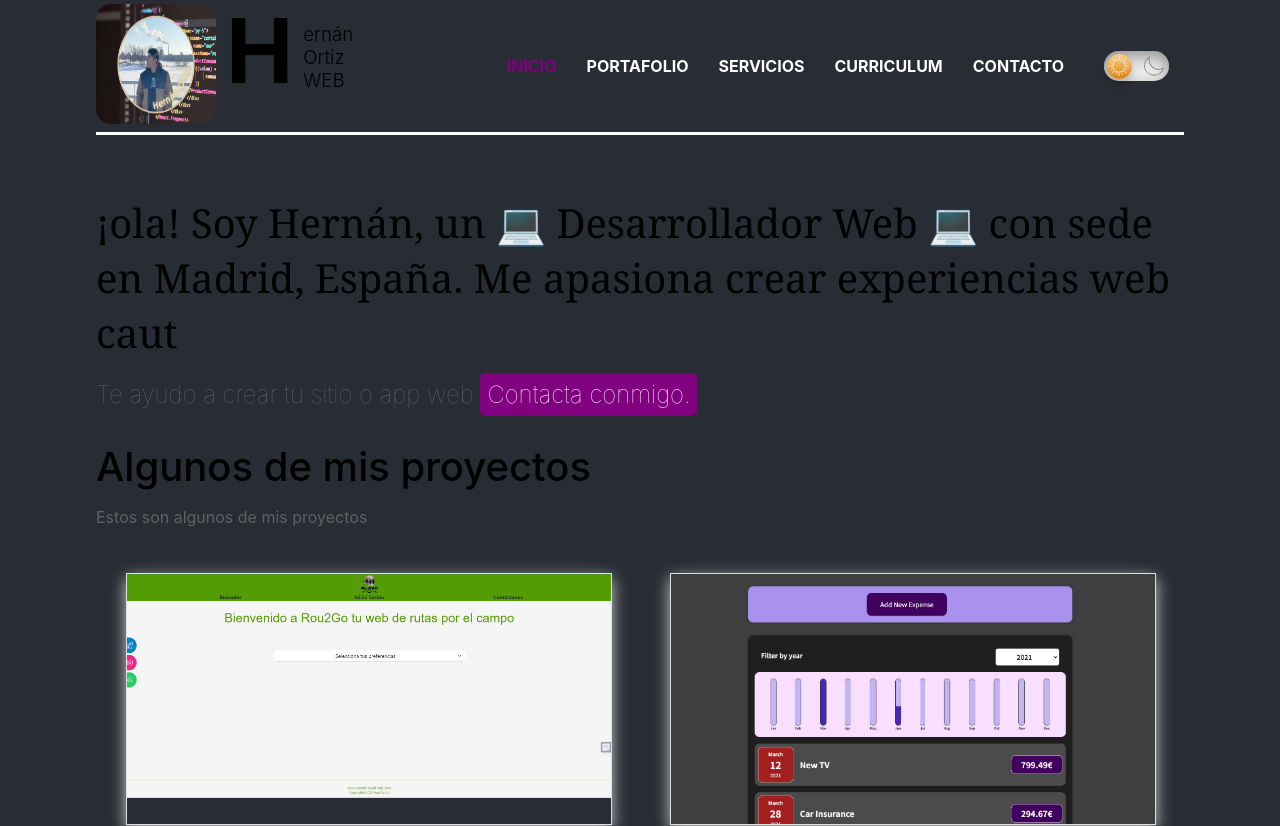
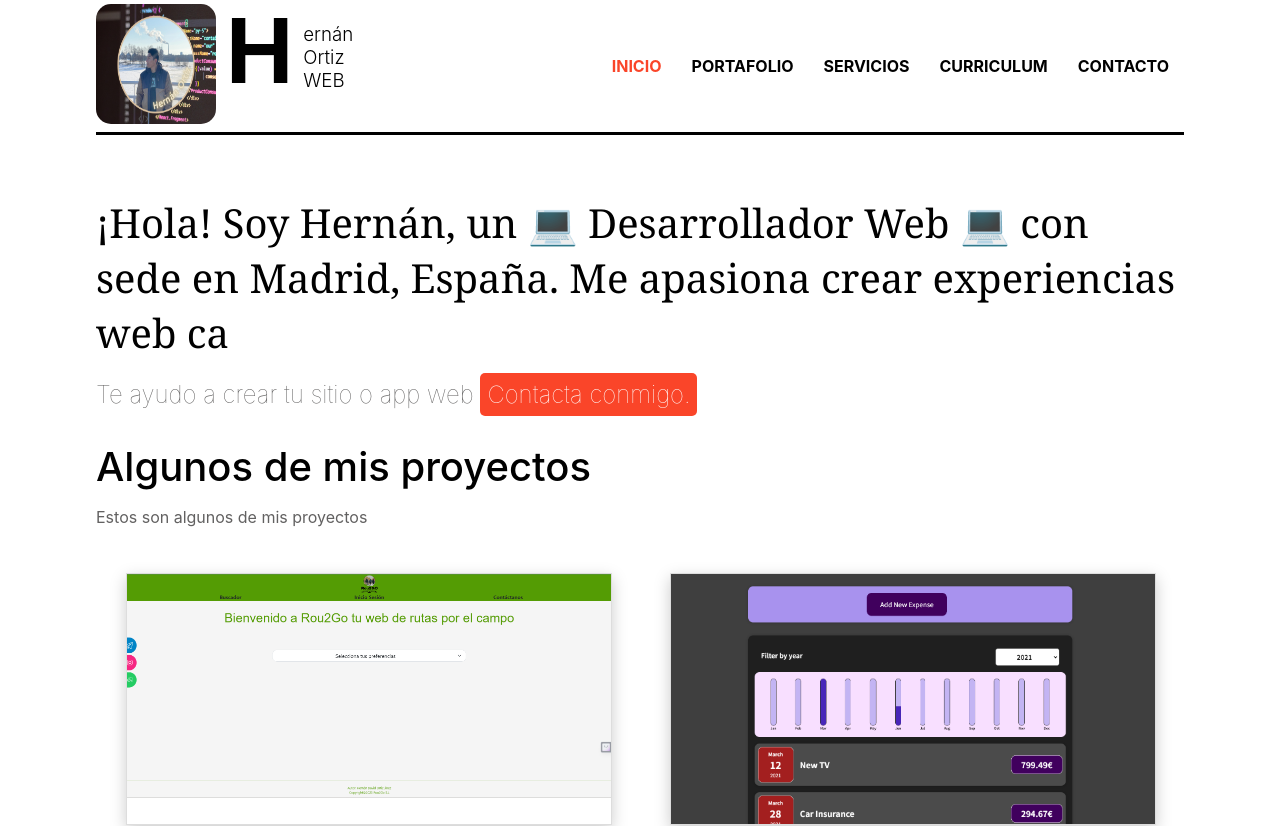
Before and after one commit to Sistemshdortiz/porfolio, a React (Create React App) app: page /inicio in a window 1280 px wide. Shown: the top 826 px of the page. Built offline with nearby package versions, Linux system fonts and the light colour scheme.

Commit message:
Incorporado typingEffect como componente

```diff
--- a/src/components/Inicio.js
+++ b/src/components/Inicio.js
@@ -1,40 +1,13 @@
-import React, { useState, useEffect } from 'react';
 import { Link } from 'react-router-dom';
 import { ListadoTrabajosRandom } from './ListadoTrabajosRandom';
+import TypingEffect from './TypingEffect';
 
-export const Inicio = () => {
-  const [typedText, setTypedText] = useState('');
-  const [textLoaded, setTextLoaded] = useState(false);
-  const textToType = `¡Hola! Soy Hernán, un 💻 Desarrollador Web 💻 con sede en Madrid, España. Me apasiona crear experiencias web cautivadoras.
-   Mi trayectoria en el mundo del desarrollo web me ha dotado de un variado conjunto de habilidades que incluyen JavaScript, React, PHP y más.
-   Echa un vistazo más de cerca a mi portafolio para explorar algunos de mis proyectos recientes y descubrir cómo puedo contribuir a tu próximo emprendimiento de desarrollo web. 🔍💼✨.`;
-
-  useEffect(() => {
-
-    const hasTextLoaded = localStorage.getItem('textLoaded');
-
-    if (!hasTextLoaded) {
-      let index = 0;
-      const typingInterval = setInterval(() => {
-        if (index < textToType.length) {
-          setTypedText((prevText) => prevText + textToType.charAt(index));
-          index++;
-        } else {
-          clearInterval(typingInterval);
-          setTextLoaded(true)
-          localStorage.setItem('textLoaded', 'true'); // Marca el texto como cargado en el almacenamiento local
-        }
-      }, 50); // Ajusta la velocidad de escritura aquí (en milisegundos)
-
-      return () => clearInterval(typingInterval); // Limpia el intervalo al desmontar el componente
-    } else {
-      setTypedText(textToType); // Si el texto ya se ha cargado antes, simplemente establece el texto completo
-    }
-  }, [textLoaded, textToType]);
+export const Inicio = ({ textToType }) => {
 
   return (
     <div className='home'>
-      <h1>{typedText}</h1>
+
+        <TypingEffect textToType={textToType} />
 
       <h2 className='tittle'>Te ayudo a crear tu sitio o app web <Link to='/contacto'> Contacta conmigo.</Link></h2>
 
--- /dev/null
+++ b/src/components/TypingEffect.js
@@ -0,0 +1,26 @@
+import React, { useState, useEffect } from 'react';
+
+const TypingEffect = ({ textToType }) => {
+    const [typedText, setTypedText] = useState('');
+    const [hasTextLoaded, setHasTextLoaded] = useState(false);
+
+    useEffect(() => {
+        console.log(hasTextLoaded)
+        let index = 0;
+        const typingInterval = setInterval(() => {
+            if (index < textToType.length) {
+                setTypedText((prevText) => prevText + textToType.charAt(index));
+                index++;
+            } else {
+                clearInterval(typingInterval);
+                setHasTextLoaded(true);
+            }
+        }, 50); // Ajusta la velocidad de escritura aquí (en milisegundos)
+
+        return () => clearInterval(typingInterval); // Limpia el intervalo al desmontar el componente
+    }, [textToType, hasTextLoaded]);
+
+    return <h1>{typedText}</h1>;
+};
+
+export default TypingEffect;
--- a/src/components/layout/HeaderNav.js
+++ b/src/components/layout/HeaderNav.js
@@ -1,6 +1,6 @@
 import React from 'react';
 import { NavLink } from 'react-router-dom';
-import DarkMode from '../DarkMode';
+// import DarkMode from '../DarkMode';
 
 export const HeaderNav = () => {
     return (
@@ -30,9 +30,9 @@ export const HeaderNav = () => {
                     <li>
                         <NavLink to='/contacto' className={({ isActive }) => isActive ? 'active' : ''}>Contacto</NavLink>
                     </li>
-                    <li>
+                    {/* <li>
                         <DarkMode></DarkMode>
-                    </li>
+                    </li> */}
                 </ul>
             </nav>
         </header>
--- a/src/router/MisRutas.js
+++ b/src/router/MisRutas.js
@@ -1,4 +1,5 @@
 import React from 'react';
+import { useState } from 'react';
 import { BrowserRouter, Routes, Route, Navigate } from 'react-router-dom';
 import { Inicio } from '../components/Inicio';
 import { Portafolio } from '../components/Portafolio';
@@ -10,6 +11,11 @@ import { Footer } from '../components/layout/Footer';
 import { Proyecto } from '../components/Proyecto';
 
 export const MisRutas = () => {
+
+    const [textToType, setTextToType] = useState(
+        `  ¡Hola! Soy Hernán, un 💻 Desarrollador Web 💻 con sede en Madrid, España. Me apasiona crear experiencias web cautivadoras. Mi trayectoria en el mundo del desarrollo web me ha dotado de un variado conjunto de habilidades que incluyen JavaScript, React, PHP y más. Echa un vistazo más de cerca a mi portafolio para explorar algunos de mis proyectos recientes y descubrir cómo puedo contribuir a tu próximo emprendimiento de desarrollo web. 🔍💼✨.`
+      );
+
     return (
         <BrowserRouter>
 
@@ -19,7 +25,7 @@ export const MisRutas = () => {
             <section className='content'>
                 <Routes>
                     <Route path='/' element={<Navigate to='/inicio' />} /> {/* Redirigimos al inicio por defecto para que se apliquen estilos css */}
-                    <Route path='/inicio' element={<Inicio />} />
+                    <Route path='/inicio' element={<Inicio textToType={textToType} setTextToType={setTextToType}/>} />
                     <Route path='/portafolio' element={<Portafolio />} />
                     <Route path='/servicios' element={<Servicios />} />
                     <Route path='/curriculum' element={<Curriculum />} />
```
